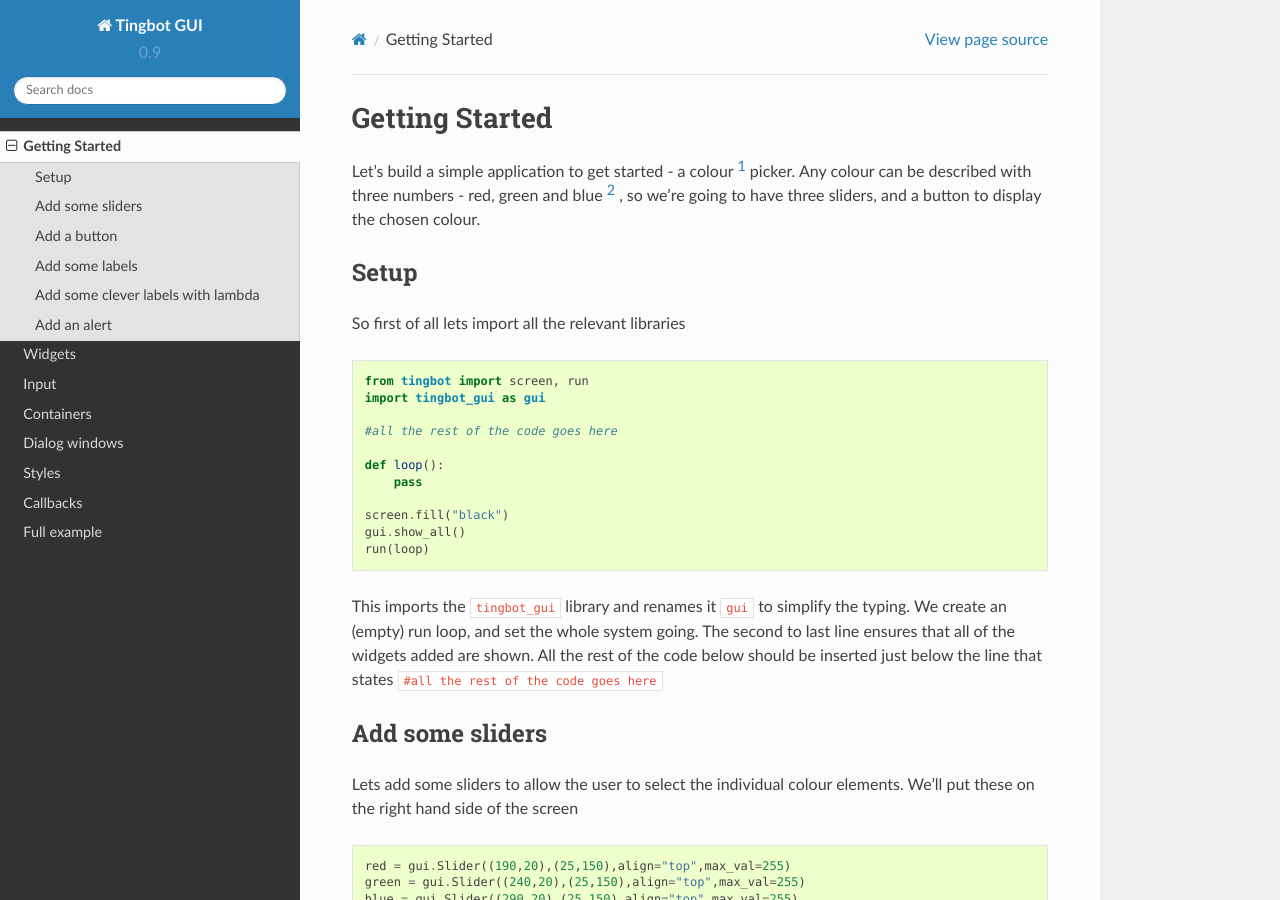
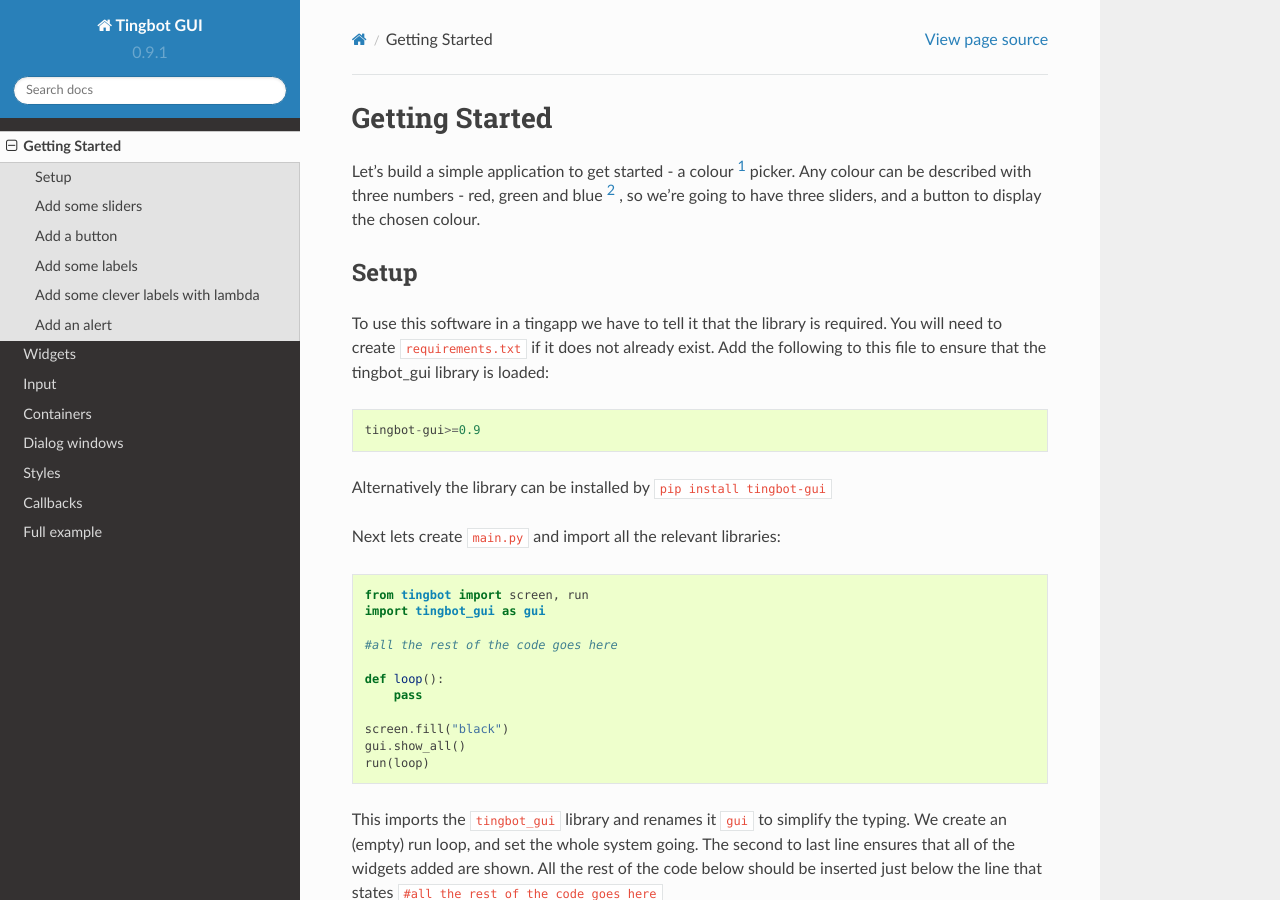
Before and after one commit to furbrain/tingbot-gui, a Sphinx documentation site: the page built from docs/getting_started.rst, in a window 1280 px wide and 900 px high. Built offline with Sphinx 7.4.7 and the Read the Docs theme 2.0.0, drawn with Linux system fonts in a browser that asks for light colours; the version number is read from the project's files by our own code.

Commit message:
Update docs

```diff
--- a/docs/getting_started.rst
+++ b/docs/getting_started.rst
@@ -7,7 +7,16 @@
 Setup
 -----
 
-So first of all lets import all the relevant libraries
+To use this software in a tingapp we have to tell it that the library is required. You will need to create
+``requirements.txt`` if it does not already exist. Add the following to this file to ensure that the tingbot_gui
+library is loaded::
+
+    tingbot-gui>=0.9
+
+
+Alternatively the library can be installed by ``pip install tingbot-gui``
+
+Next lets create ``main.py`` and import all the relevant libraries:
 
 .. code-block:: python
 
--- a/setup.py
+++ b/setup.py
@@ -10,7 +10,7 @@
     readme = readme_file.read()
 
 setup(name='tingbot-gui',
-      version='0.9',
+      version='0.9.1',
       description='Graphical User Interface for tingbot',
       long_description=readme,
       url='http://github.com/furbrain/tingbot-gui',
```
Also changed, not shown: 1 other file.
